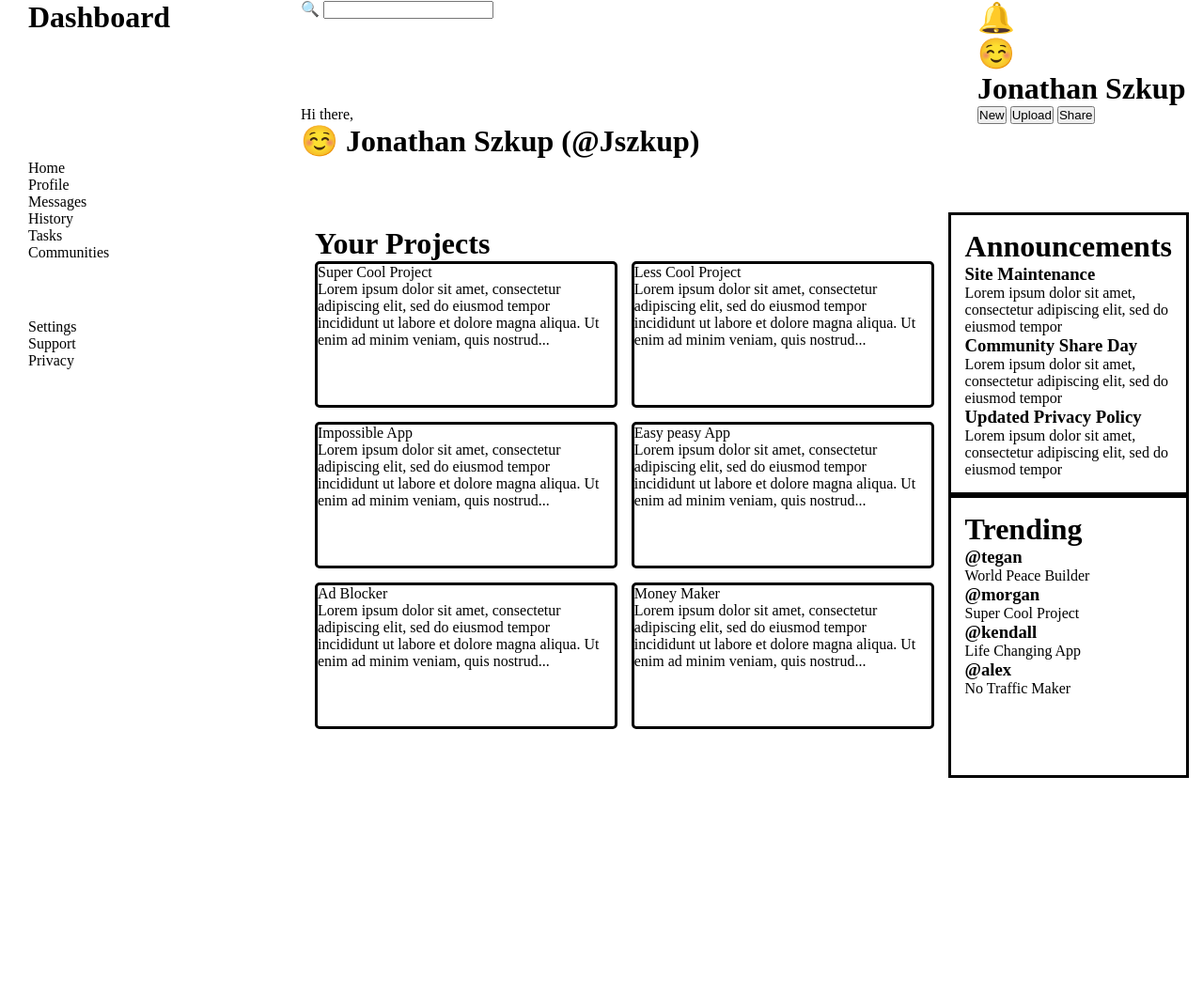
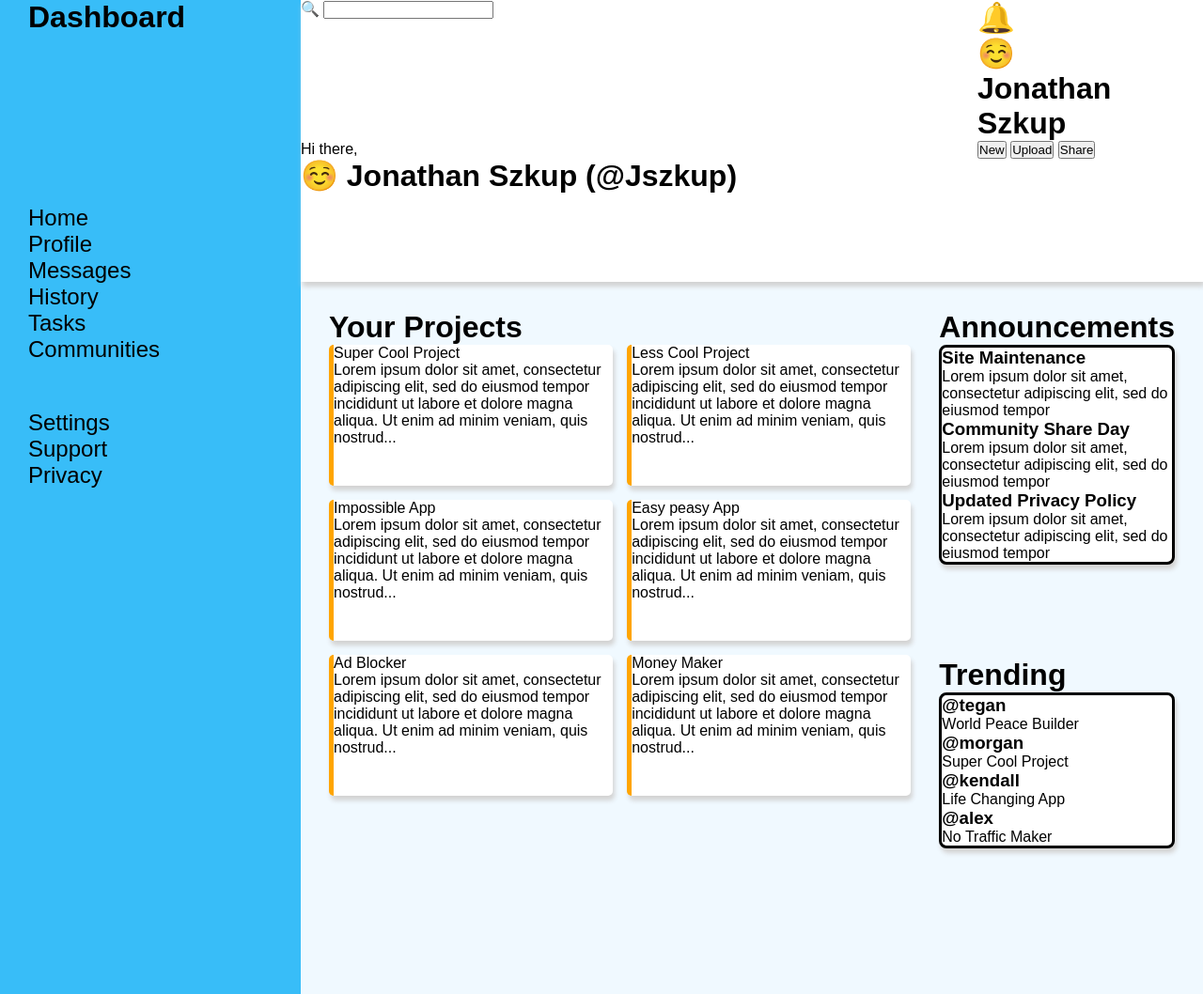
Before and after one commit to JSzkup/odin-admin-dashboard, a plain HTML site: page index.html in a window 1280 px wide. Shown: the top 1058 px of the page at 94% size. Before the commit the page ends 828 px from the top, so only its background shows below. Drawn offline with Linux system fonts and the light colour scheme.

Commit message:
add color and box shadows

```diff
--- a/styles.css
+++ b/styles.css
@@ -2,7 +2,7 @@
     margin: 0;
     padding: 0;
     /* change to Roboto from Google Fonts */
-    /* font-family: "Arial"; */
+    font-family: "Arial";
 }
 
 body {
@@ -17,6 +17,9 @@ ul {
 }
 
 .sidebar {
+    /* Sky color palette tailwind */
+    background-color: #38bdf8;
+
     grid-column: 1;
     grid-row: 1 / 4;
 
@@ -30,7 +33,19 @@ ul {
     margin-left: 30px;
 }
 
+.sidebar-items {
+    font-size: 1.5rem;
+    padding-bottom: 40px;
+}
+
 .header {
+    box-shadow: 2px 5px 5px lightgrey;
+
+    /* moves the header up so that the box shadow is visible */
+    position: relative;
+    z-index: 10;
+
+
     grid-column: 2 / -1;
     grid-row: 1;
 
@@ -61,12 +76,27 @@ ul {
 }
 
 .content {
+    background-color: #f0f9ff;
+    padding: 15px;
+
+    position: relative;
+
     grid-column: 2 / -1;
     grid-row: 2/ -1;
 
     display: grid;
     grid-template-columns: 3fr 1fr;
     grid-template-rows: 1fr 1fr;
+}
+
+.card,
+.announcement-container,
+.trending-users {
+    box-shadow: 2px 5px 5px lightgrey;
+
+    position: relative;
+    z-index: 10;
+
 }
 
 .projects {
@@ -78,9 +108,11 @@ ul {
 }
 
 .card {
-    border: 3px solid black;
+    border-left: 5px solid orange;
     border-radius: 5px;
     height: 150px;
+
+    background-color: white;
 }
 
 .project-cards {
@@ -94,18 +126,26 @@ ul {
     grid-column: 2;
     grid-row: 1;
 
+    padding: 15px;
+}
+
+.announcement-container {
     border: 3px solid black;
-    margin-right: 15px;
-    padding: 15px;
+    border-radius: 8px;
 
+    background-color: white;
 }
 
 .trending {
     grid-column: 2;
     grid-row: 2;
 
+    padding: 15px;
+}
+
+.trending-users {
     border: 3px solid black;
-    margin-right: 15px;
-    padding: 15px;
+    border-radius: 8px;
 
+    background-color: white;
 }
```
